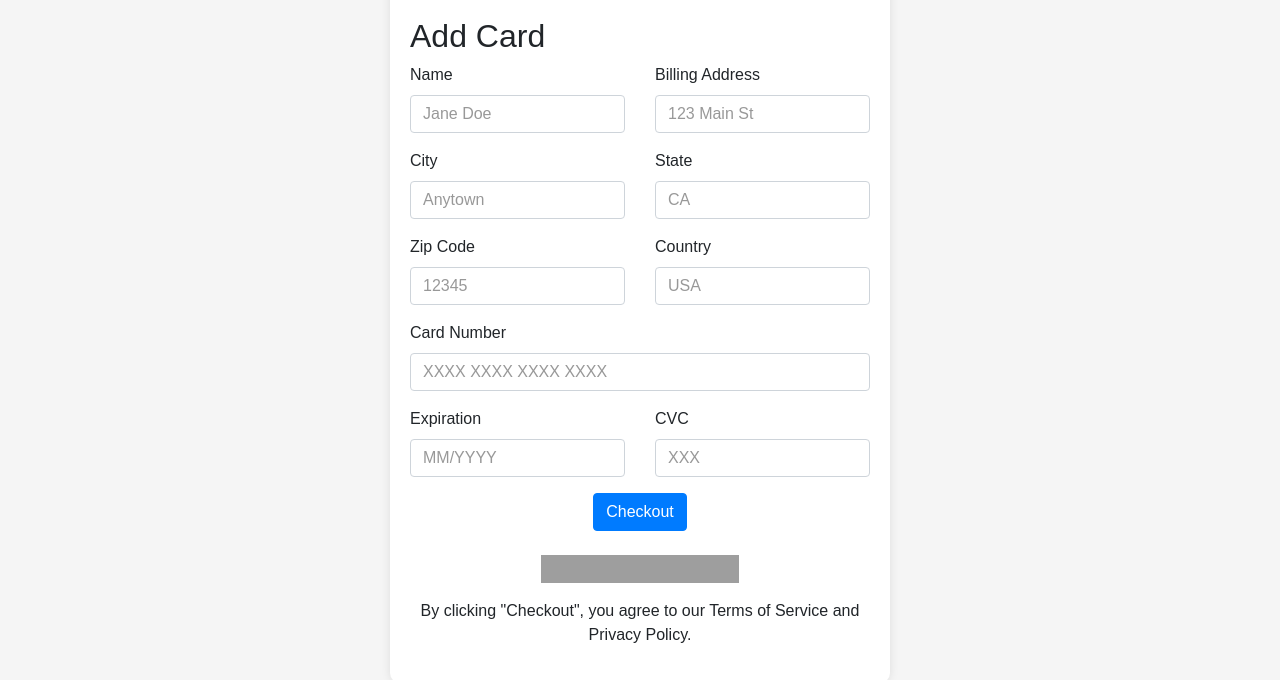
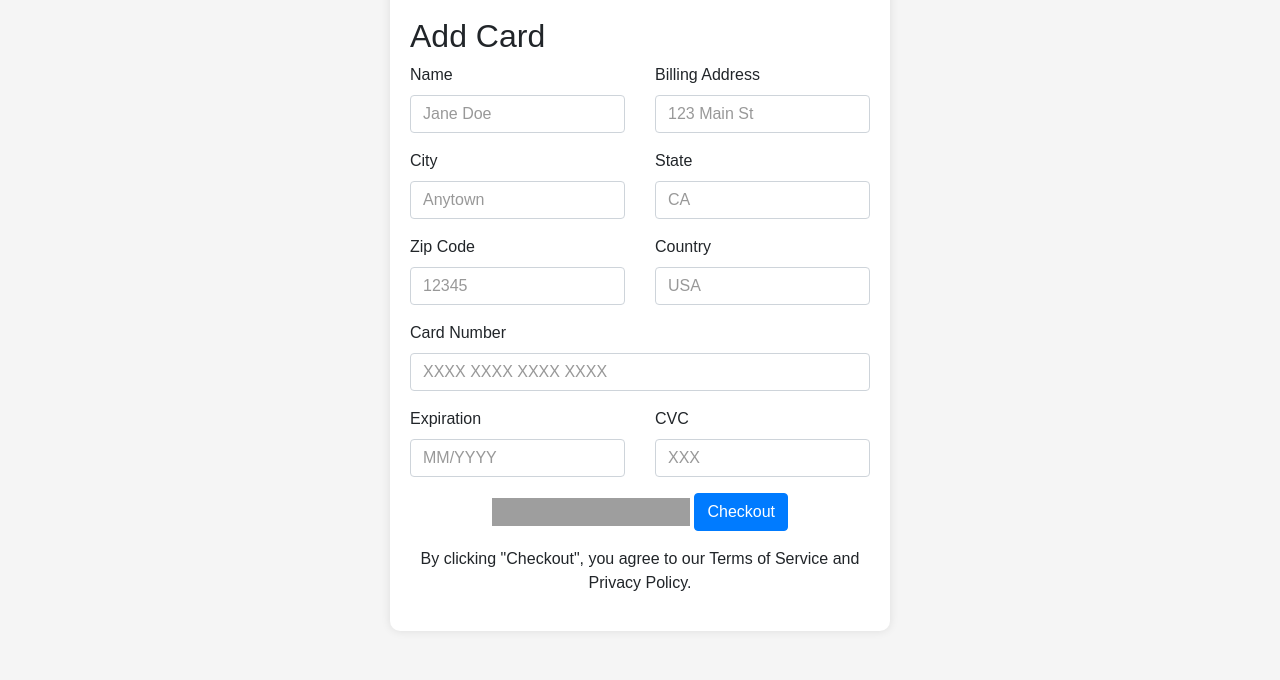
Before and after one commit to mateobey0/Index.html, a plain HTML site: page INDEX.HTML in a window 1280 px wide. Shown: the part 191-871 px from the top of the page. Drawn offline with nearby package versions, Linux system fonts and the light colour scheme; grey boxes are pictures that could not be loaded.

Commit message:
Update INDEX.HTML

```diff
--- a/INDEX.HTML
+++ b/INDEX.HTML
@@ -325,15 +325,24 @@
 
         </div>
 
-  <div class="text-center mb-3">
-          <button type="submit" class="btn btn-primary">Checkout</button><br><br>
-          <a href="https://www.shift4shop.com/credit-card-logos.html"><img border="0" height="28" width="198" src="https://www.shift4shop.com/images/credit-card-logos/cc-sm-4.png" title="Credit Card Logos" alt="Credit Card Logos"></a>
+       <div class="text-center mb-3">
+<a href="https://www.shift4shop.com/credit-card-logos.html"><img alt="Credit Card Logos" title="Credit Card Logos" src="https://www.shift4shop.com/images/credit-card-logos/cc-sm-4.png" width="198" height="28" border="0" /></a>
+          <button class="btn btn-primary" type="submit">Checkout</button>
+
         </div>
+
         <div class="text-center">
+
           <p>By clicking "Checkout", you agree to our Terms of Service and Privacy Policy.</p>
+
         </div>
+
       </form>
+
     </section>
+
   </div>
+
 </body>
+
 </html>
```
